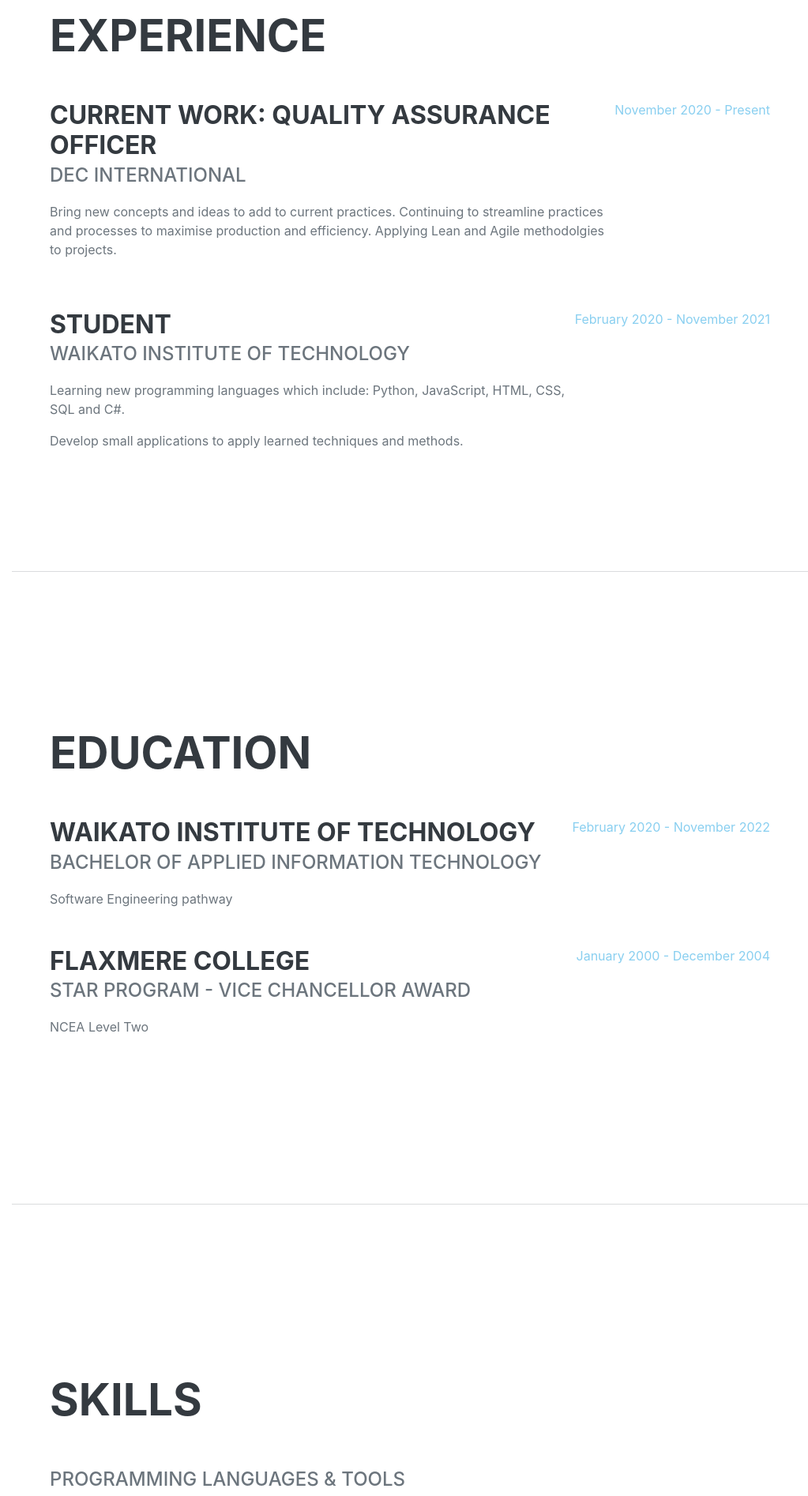
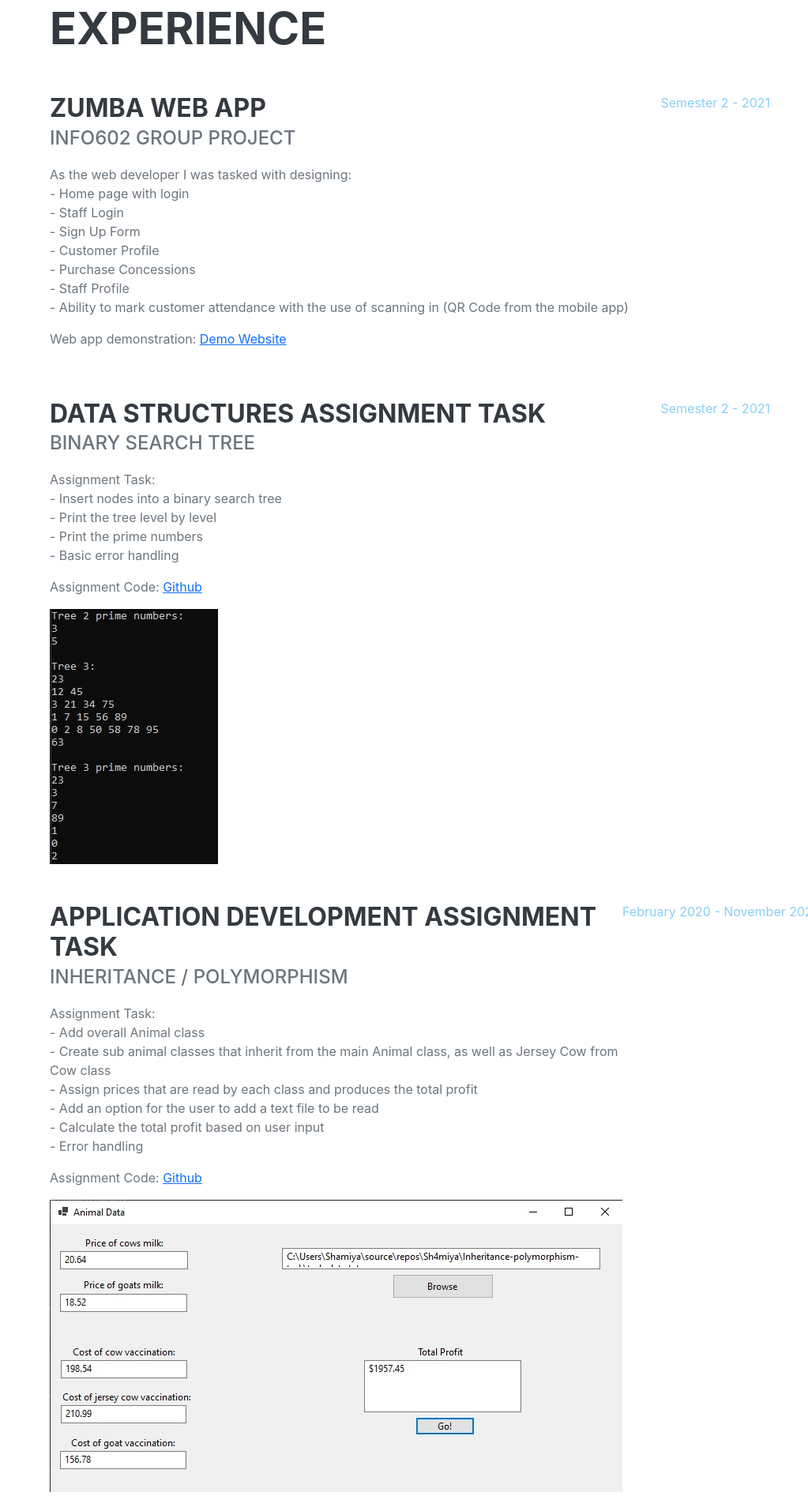
Before and after one commit to Sh4miya/online-portfolio, a plain HTML site: page index.html in a window 1280 px wide. Shown: the part 878-2772 px from the top of the page at 79% size, without its empty margins (257-1280 px from the left). Drawn offline with nearby package versions, Linux system fonts and the light colour scheme; a web font is replaced by a local one.

Commit message:
added experience

```diff
--- a/index.html
+++ b/index.html
@@ -61,18 +61,48 @@
                     <h2 class="mb-5">Experience</h2>
                     <div class="d-flex flex-column flex-md-row justify-content-between mb-5">
                         <div class="flex-grow-1">
-                            <h3 class="mb-0">Current Work: Quality Assurance Officer</h3>
-                            <div class="subheading mb-3">DEC International</div>
-                            <p>Bring new concepts and ideas to add to current practices. Continuing to streamline practices and processes to maximise production and efficiency. Applying Lean and Agile methodolgies to projects.</p>
+                            <h3 class="mb-0">Zumba Web App</h3>
+                            <div class="subheading mb-3">INFO602 Group Project</div>
+                            <p>As the web developer I was tasked with designing: <br>
+                                - Home page with login <br>
+                                - Staff Login <br>
+                                - Sign Up Form <br>
+                                - Customer Profile <br>
+                                - Purchase Concessions <br>
+                                - Staff Profile <br>
+                                - Ability to mark customer attendance with the use of scanning in (QR Code from the mobile app)
+                            </p>
+                            <p>Web app demonstration: <a href="https://sh4miya.github.io/group-project-demo/index.html">Demo Website</a></p>
                         </div>
-                        <div class="flex-shrink-0"><span class="text-primary">November 2020 - Present</span></div>
+                        <div class="flex-shrink-0"><span class="text-primary">Semester 2 - 2021</span></div>
                     </div>
                     <div class="d-flex flex-column flex-md-row justify-content-between mb-5">
                         <div class="flex-grow-1">
-                            <h3 class="mb-0">Student</h3>
-                            <div class="subheading mb-3">Waikato Institute of Technology</div>
-                            <p>Learning new programming languages which include: Python, JavaScript, HTML, CSS, SQL and C#.</p>
-                            <p>Develop small applications to apply learned techniques and methods.</p>
+                            <h3 class="mb-0">Data Structures Assignment Task</h3>
+                            <div class="subheading mb-3">Binary Search Tree</div>
+                            <p>Assignment Task: <br>
+                            - Insert nodes into a binary search tree <br>
+                            - Print the tree level by level <br>
+                            - Print the prime numbers <br>
+                            - Basic error handling</p>
+                            <p>Assignment Code: <a href="https://github.com/Sh4miya/A1-BST">Github</a></p>
+                            <img src="assets/img/BST-ss.jpg">
+                        </div>
+                        <div class="flex-shrink-0"><span class="text-primary">Semester 2 - 2021</span></div>
+                    </div>
+                    <div class="d-flex flex-column flex-md-row justify-content-between mb-5">
+                        <div class="flex-grow-1">
+                            <h3 class="mb-0">Application Development Assignment Task</h3>
+                            <div class="subheading mb-3">Inheritance / Polymorphism</div>
+                            <p>Assignment Task: <br>
+                            - Add overall Animal class <br>
+                            - Create sub animal classes that inherit from the main Animal class, as well as Jersey Cow from Cow class <br>
+                            - Assign prices that are read by each class and produces the total profit <br>
+                            - Add an option for the user to add a text file to be read <br>
+                            - Calculate the total profit based on user input <br>
+                            - Error handling</p>
+                            <p>Assignment Code: <a href="https://github.com/Sh4miya/Inheritance-polymorphism-task">Github</a></p>
+                            <img src="assets/img/polymorphism-ss.jpg">
                         </div>
                         <div class="flex-shrink-0"><span class="text-primary">February 2020 - November 2021</span></div>
                     </div>
```
Also changed, not shown: assets/img/BST-ss.jpg (added), assets/img/polymorphism-ss.jpg (added).
